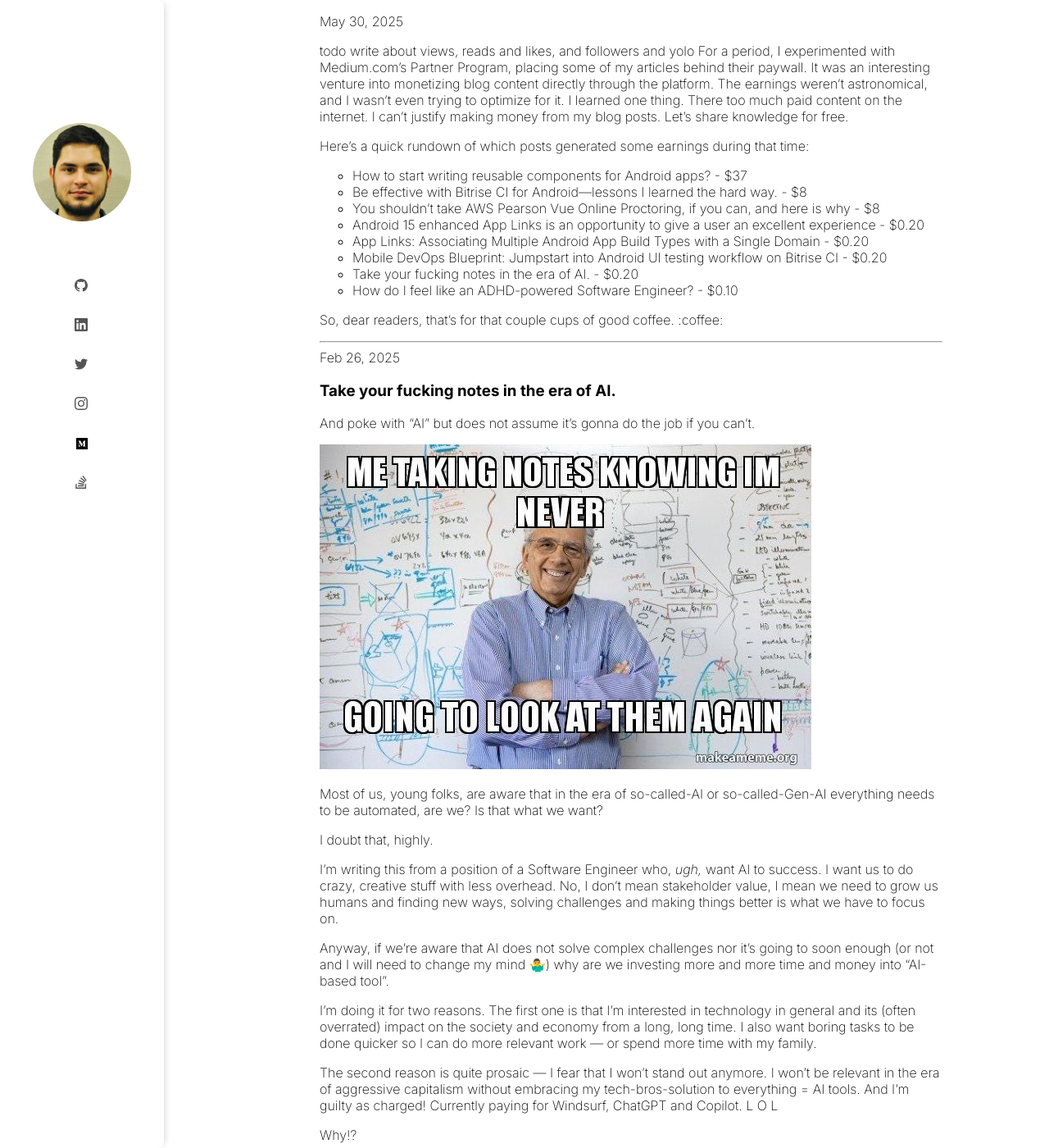
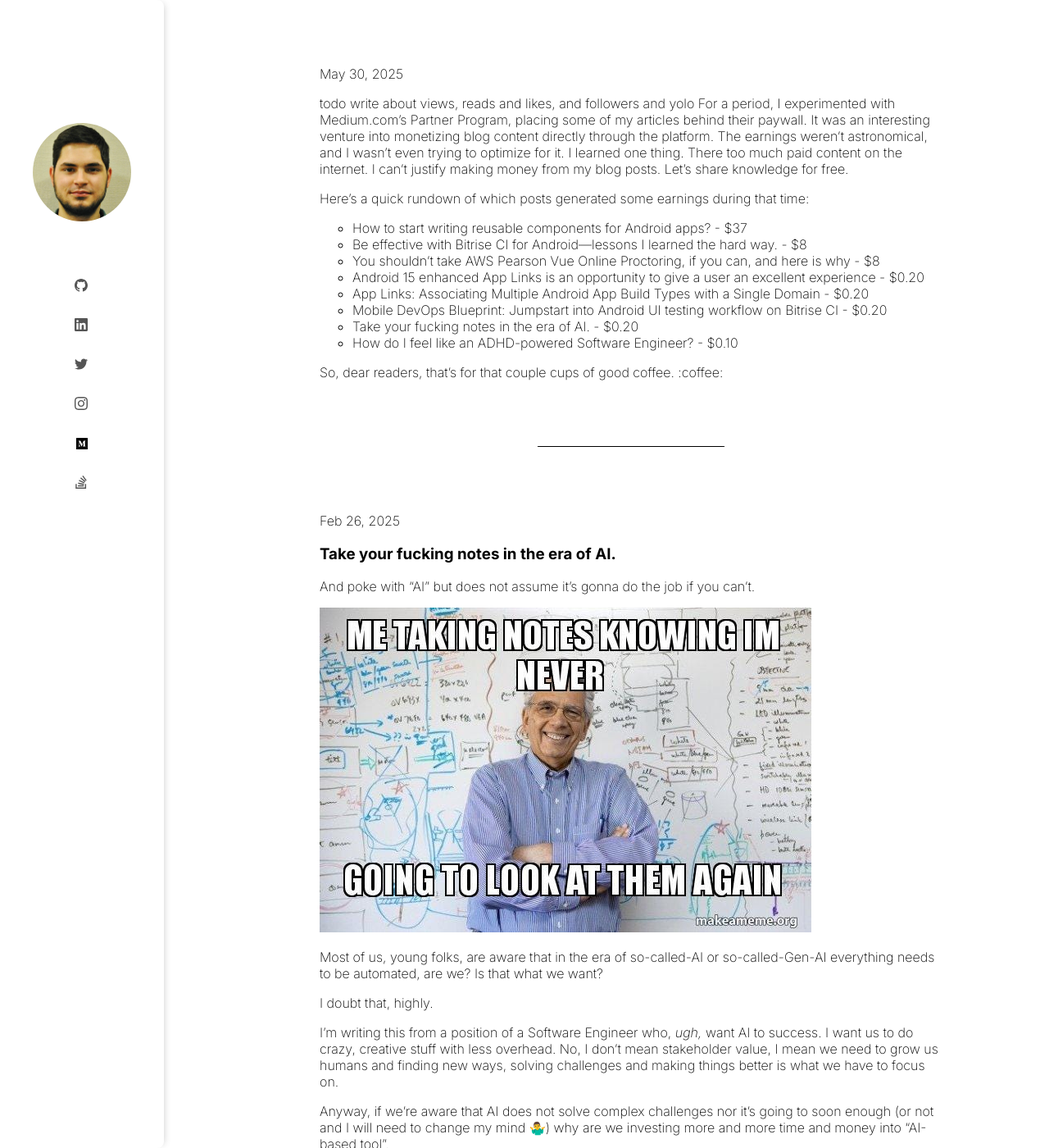
Before and after one commit to xavarius/the-blog, a Jekyll site: the page built from index.markdown, in a window 1280 px wide and 1400 px high. Shown: the whole window at 82% size. Built offline with Jekyll 4.4.1, drawn with Linux system fonts in a browser that asks for light colours.

Commit message:
Stylin the blog

```diff
--- a/assets/css/style.scss
+++ b/assets/css/style.scss
@@ -21,8 +21,13 @@ body {
   padding-left: 30px;
 }
 
+.post-list {
+  margin-top: 5em;
+}
+
 .site-footer {
-  border-top: 1px solid #e8e8e8;
+  margin-top: 40px;
+  margin-bottom: 20px;
   padding: 30px 0;
   text-align: center;
 }
@@ -44,10 +49,22 @@ body {
 }
 
 .sidebar-content-wrapper {
+  height: 100vh; /* Full viewport height */
   padding-top: 10vh; /* Pushes content down by 25% of viewport height */
   display: flex;
   flex-direction: column;
   align-items: center; /* Center children (profile image, social links) horizontally */
+}
+
+.post-divider {
+  border: none; /* Remove default border */
+  height: 1px; /* Thin line */
+  background-color: black; /* Black color */
+  width: 30%; /* 30% of viewport width */
+  margin-top: 5em; /* Add some space above the divider */
+  margin-bottom: 5em; /* Add some space below the divider */
+  margin-left: auto; /* Center the divider */
+  margin-right: auto; /* Center the divider */
 }
 
 .profile-image-wrapper {
```
Also changed, not shown: 1 other file.
